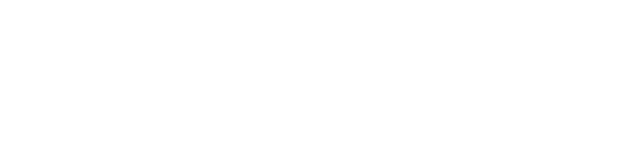
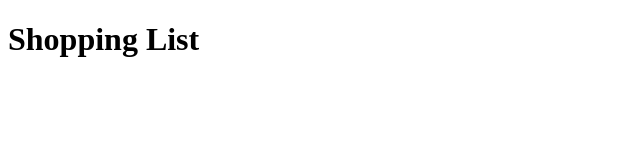
Before and after one commit to sumafujiko/week10-webdev, a plain HTML site: page index.html in a window 1280 px wide. Shown: the whole page, without its empty margins (0-640 px from the left). Drawn offline with Linux system fonts and the light colour scheme.

```diff
--- a/index.html
+++ b/index.html
@@ -1,3 +1,6 @@
+<!--Create a grocery list application where users can add and remove items from a list.
+The list should be displayed as a bulleted unordered list-->
+
 <!DOCTYPE html>
 <html lang="en">
 <head>
@@ -6,6 +9,12 @@
     <title>Grocery List</title>
 </head>
 <body>
+    <h1>Shopping List</h1>
 
+
+
+    <script>
+
+    </script>
 </body>
 </html>
```
